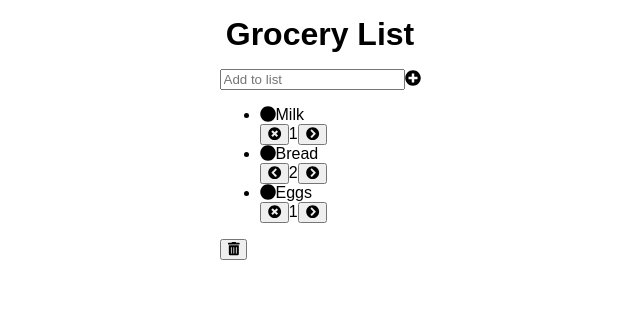
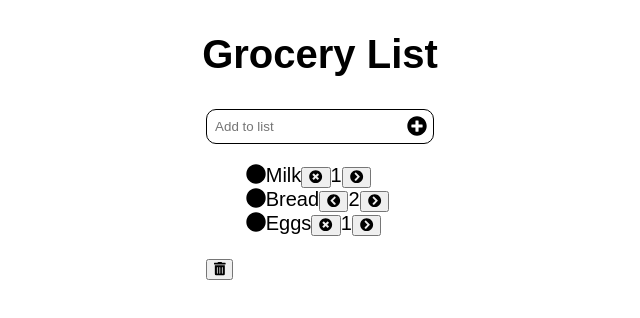
Before and after one commit to robertgbaptista/grocery-list, a React (Create React App) app: page / in a window 1280 px wide. Shown: the top 318 px of the page, without its empty margins (320-960 px from the left). Built offline with nearby package versions, Linux system fonts and the light colour scheme.

Commit message:
Added CSS to NewItem and Item

```diff
--- a/src/Components/Items.js
+++ b/src/Components/Items.js
@@ -1,6 +1,8 @@
 import { faCheckCircle, faChevronCircleLeft, faChevronCircleRight, faCircle, faTimesCircle } from '@fortawesome/free-solid-svg-icons';
 import { FontAwesomeIcon } from '@fortawesome/react-fontawesome';
 import React from 'react';
+
+import '../styles/Item.css';
 
 function Items(props) {
     const { listItem,
--- a/src/Components/NewItem.js
+++ b/src/Components/NewItem.js
@@ -1,6 +1,8 @@
 import { faPlusCircle } from '@fortawesome/free-solid-svg-icons';
 import { FontAwesomeIcon } from '@fortawesome/react-fontawesome';
 import React, { useState } from 'react';
+
+import '../styles/NewItem.css';
 
 function NewItem(props) {
     const [ item, setItem ] = useState('');
@@ -33,7 +35,7 @@ function NewItem(props) {
                 value={item}
                 onChange={handleTextChange}
             />
-            <FontAwesomeIcon icon={faPlusCircle} onClick={handleSubmit} />
+            <FontAwesomeIcon icon={faPlusCircle} className="add-icon" onClick={handleSubmit} />
         </div>
     )
 }
--- a/src/index.css
+++ b/src/index.css
@@ -7,6 +7,7 @@ body {
   margin: 0;
   padding: 0;
   font-family: 'Avenir Next', sans-serif;
+  font-size: 20px;
 }
 
 
--- a/src/styles/App.css
+++ b/src/styles/App.css
@@ -7,5 +7,5 @@
 }
 
 .app-header {
-  padding: 1rem;
+  padding: 2rem;
 }
--- /dev/null
+++ b/src/styles/Item.css
@@ -0,0 +1,5 @@
+.item-container {
+    list-style: none;
+    display: flex;
+    flex-direction: row;
+}
--- /dev/null
+++ b/src/styles/NewItem.css
@@ -0,0 +1,15 @@
+.add-item-box {
+    border: 1px solid black;
+    border-radius: 10px;
+    display: flex;
+    flex-direction: row;
+    justify-items: center;
+}
+
+.add-item {
+    border: none;
+}
+
+.add-item, .add-icon {
+    margin: 0.4rem;
+}
```
